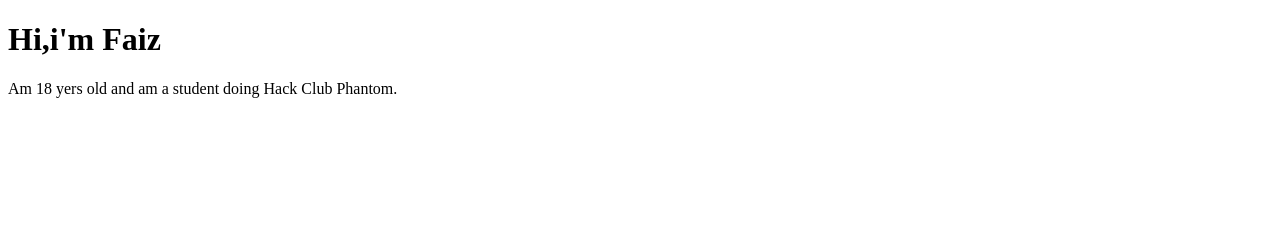
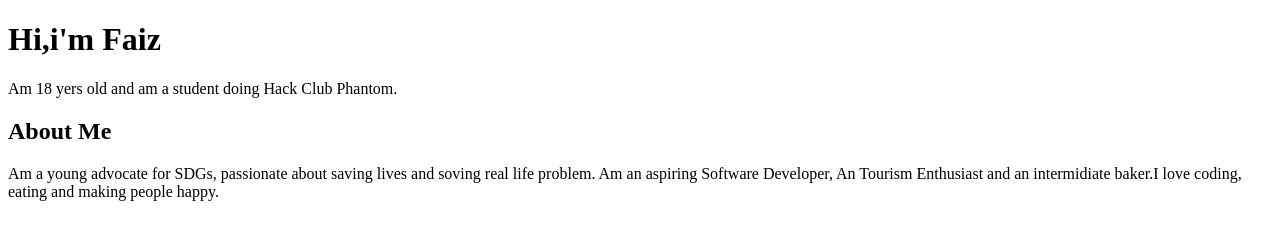
Before and after one commit to Faiz2008spec/my-portfolio, a plain HTML site: page index.html in a window 1280 px wide. Drawn offline with Linux system fonts and the light colour scheme.

Commit message:
add an  about  me section

```diff
--- a/index.html
+++ b/index.html
@@ -6,5 +6,8 @@
     <body>
         <h1>Hi,i'm Faiz</h1>
         <p>Am 18 yers old and am a student doing Hack Club Phantom.</p>
+        <h2>About Me</h2>
+        <p>Am a young advocate for SDGs, passionate about saving lives and soving real life problem. Am an aspiring Software Developer, An Tourism Enthusiast and an intermidiate baker.I love coding, eating and making people happy.</p>
+
     </body>
 </html>
```
